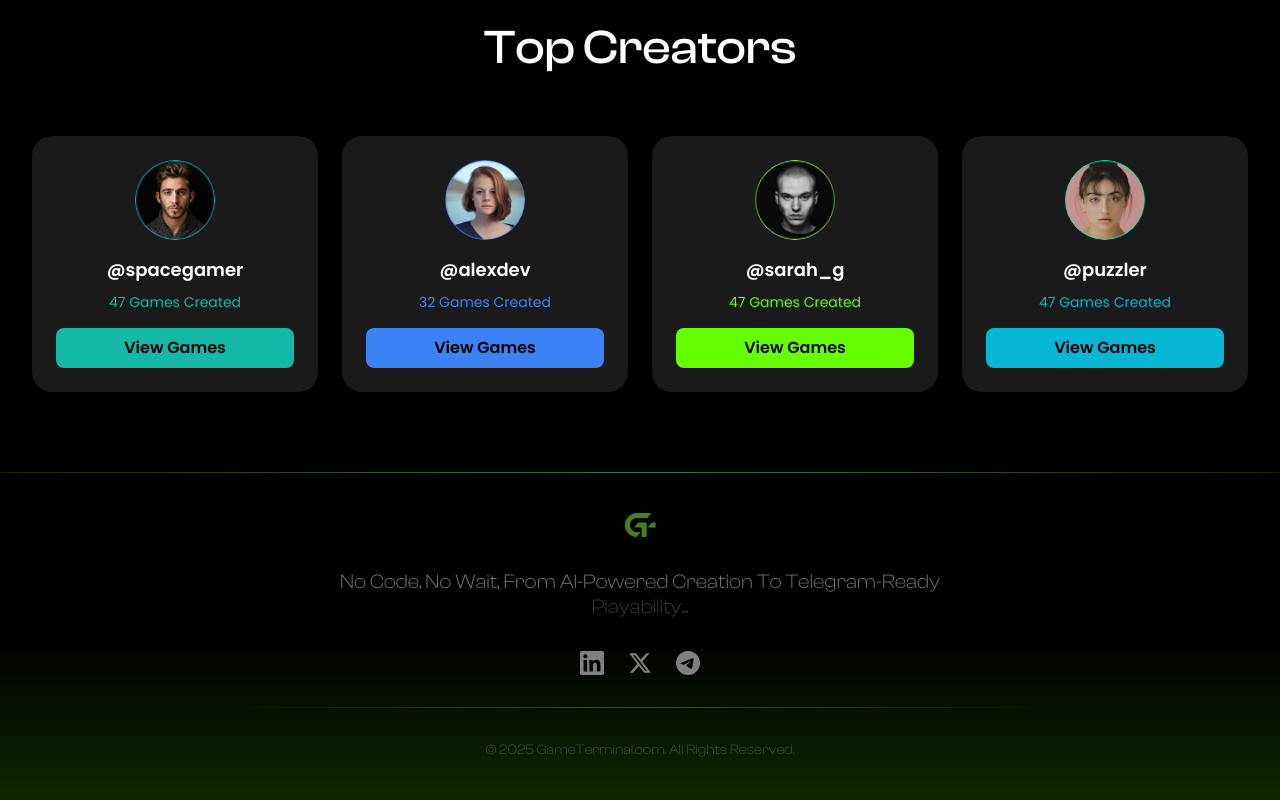
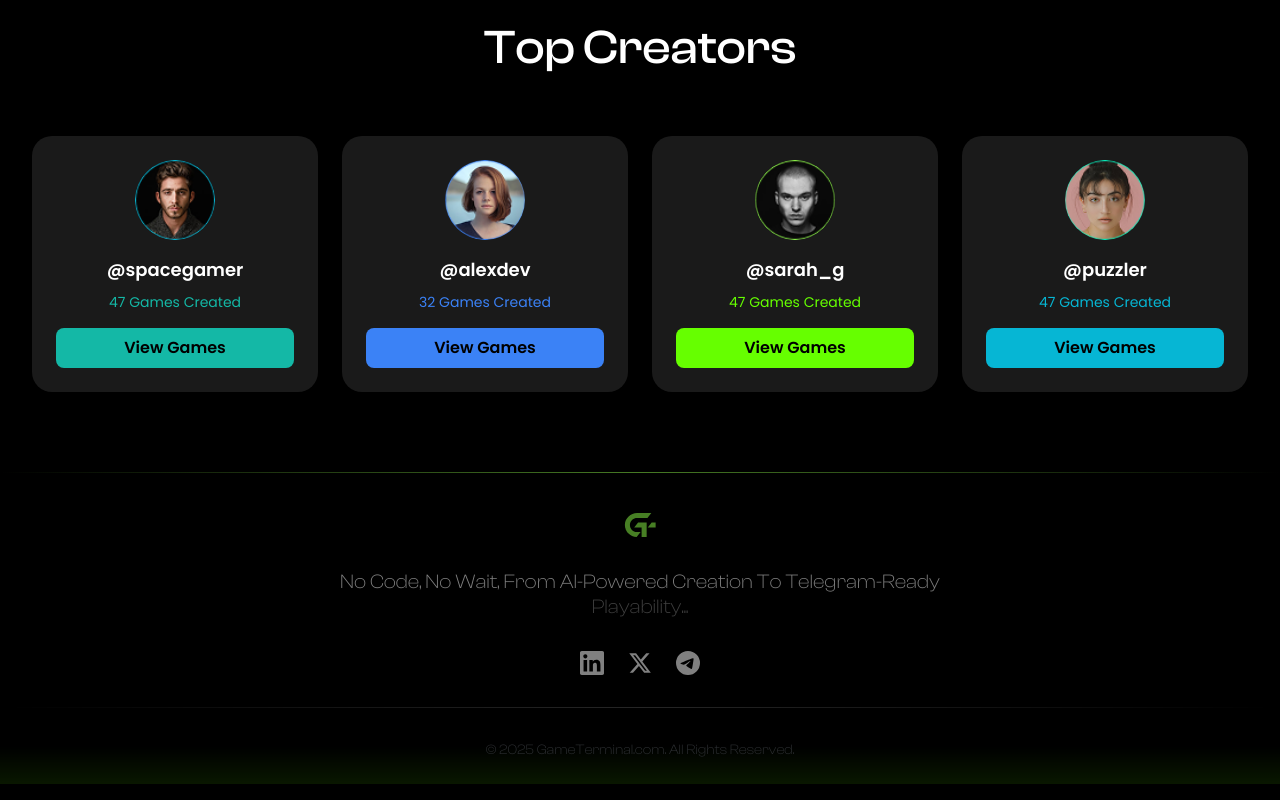
Before and after one commit to 0xnehasingh/GameTerminalFrontend, a React (Vite) app: page / in a window 1280 px wide. Shown: the part 1504-2304 px from the top of the page. Built offline with nearby package versions, Linux system fonts and the light colour scheme.

Commit message:
Refactor Footer component to simplify layout by removing unnecessary classes and enhancing visual elements with a new gradient background for improved aesthetics and consistency.

```diff
--- a/src/components/Footer.tsx
+++ b/src/components/Footer.tsx
@@ -4,9 +4,9 @@ const Footer: React.FC = () => {
   return (
 
 
-    <footer id="pricing" className="py-10 bg-gradient-to-t from-[#66ff004f] via-transparent to-transparent shadow-lg" style={{ borderTop: '0.1px solid transparent', opacity: 0.5, borderImage: 'linear-gradient(to right, transparent, #8CF449, transparent) 1' }}>
+    <footer id="pricing" className="pt-10" style={{ borderTop: '0.1px solid transparent', opacity: 0.5, borderImage: 'linear-gradient(to right, transparent, #8CF449, transparent) 1' }}>
 
-      <div className="max-w-4xl mx-auto px-4 sm:px-6 lg:px-8 text-center">
+      <div className="text-center">
         {/* Logo */}
         <div className="mb-8">
           <div className="text-4xl font-bold text-neon-green mx-auto w-fit">
@@ -63,6 +63,7 @@ const Footer: React.FC = () => {
             </svg>
           </a>
         </div>
+        <div className="bg-gradient-to-t from-[#66ff004f] via-transparent to-transparent opacity-60 shadow-lg">
 
         {/* Border below Social Media Icons */}
         <div
@@ -71,9 +72,10 @@ const Footer: React.FC = () => {
         ></div>
 
         {/* Copyright */}
-        <p className="text-gray-400 text-sm font-clash-light">
+        <p className="text-gray-400 pb-6 text-sm font-clash-light">
           © 2025 GameTerminal.com. All Rights Reserved.
         </p>
+        </div>
       </div>
     </footer>
   )
```
